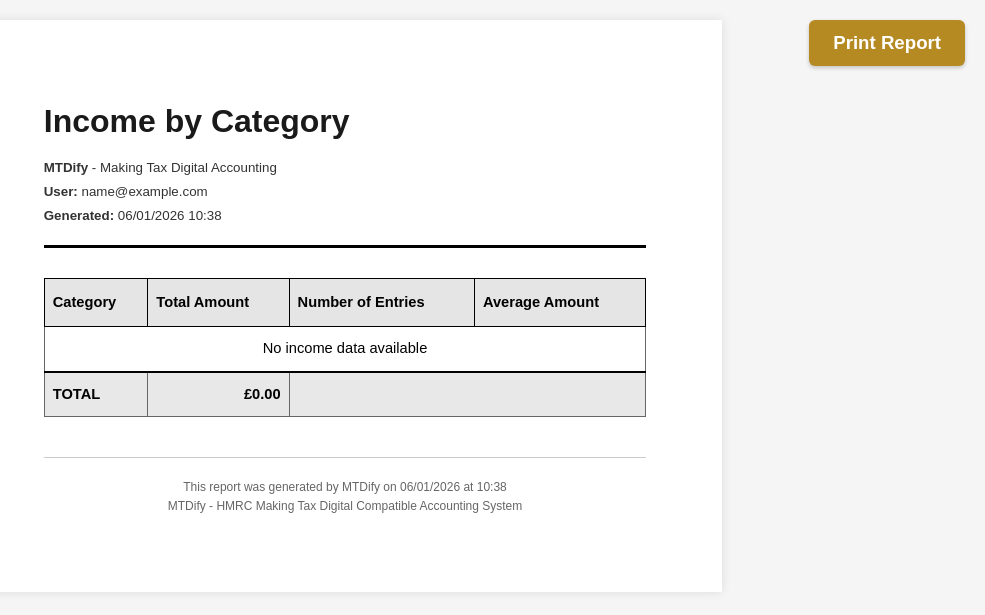
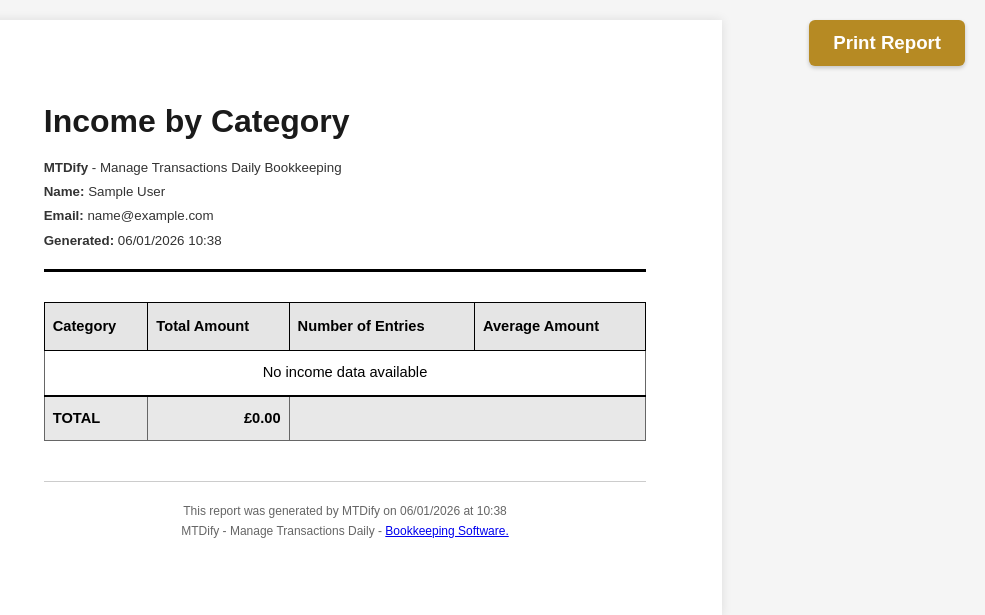
Before and after one commit to djangify/mtdify, a Django app: page /bookkeeping/reports/income-category/print/ in a window 1280 px wide. Shown: the top 615 px of the page, without its empty margins (295-1280 px from the left). Run offline with Django 5.2, Linux system fonts and the light colour scheme; the visitor is signed in with stand-in values (Sample User, id 1); data that the repository does not hold is empty.

```diff
--- a/requirements.txt
+++ b/requirements.txt
@@ -1,6 +1,6 @@
 adminita==0.1.7
 asgiref==3.11.0
-Django==6.0
+Django==5.2.9
 django-allauth==65.13.1
 gunicorn==23.0.0
 packaging==25.0
--- a/templates/bookkeeping/reports/base_print.html
+++ b/templates/bookkeeping/reports/base_print.html
@@ -225,8 +225,16 @@
         <div class="print-header">
             <h1>{% block report_title %}Report{% endblock %}</h1>
             <div class="meta">
-                <p><strong>MTDify</strong> - Making Tax Digital Accounting</p>
-                <p><strong>User:</strong> {{ user.email }}</p>
+                <p><strong>MTDify</strong> - Manage Transactions Daily Bookkeeping</p>
+                {% if user.first_name or user.last_name %}
+                <p><strong>Name:</strong> {{ user.first_name }} {{ user.last_name }}</p>
+                {% endif %}
+                <p><strong>Email:</strong> {{ user.email }}</p>
+                {% with business=user.business.first %}
+                {% if business %}
+                <p><strong>Business:</strong> {{ business.name }}</p>
+                {% endif %}
+                {% endwith %}
                 <p><strong>Generated:</strong> {{ today|date:"d/m/Y H:i" }}</p>
                 {% block extra_meta %}{% endblock %}
             </div>
@@ -238,7 +246,7 @@
 
         <div class="report-footer">
             <p>This report was generated by MTDify on {{ today|date:"d/m/Y" }} at {{ today|date:"H:i" }}</p>
-            <p>MTDify - HMRC Making Tax Digital Compatible Accounting System</p>
+            <p>MTDify - Manage Transactions Daily - <a href="https://www.todiane.com/mtdify" target="_blank">Bookkeeping Software.</a></p>
         </div>
     </div>
 
```
Also changed, not shown: mtdify/settings.py (+5 -9 lines), templates/dashboard.html (+6 -6 lines).
